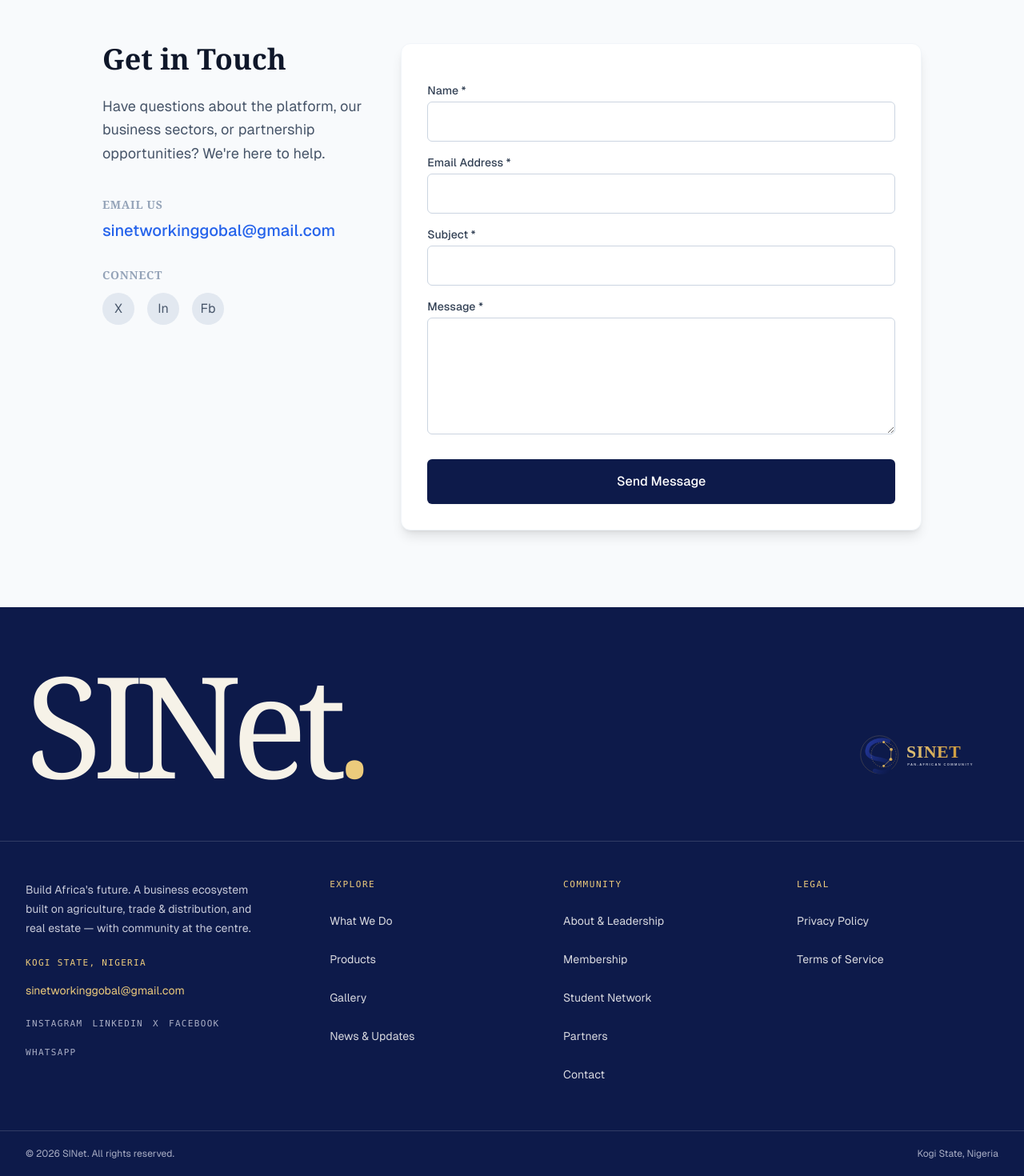
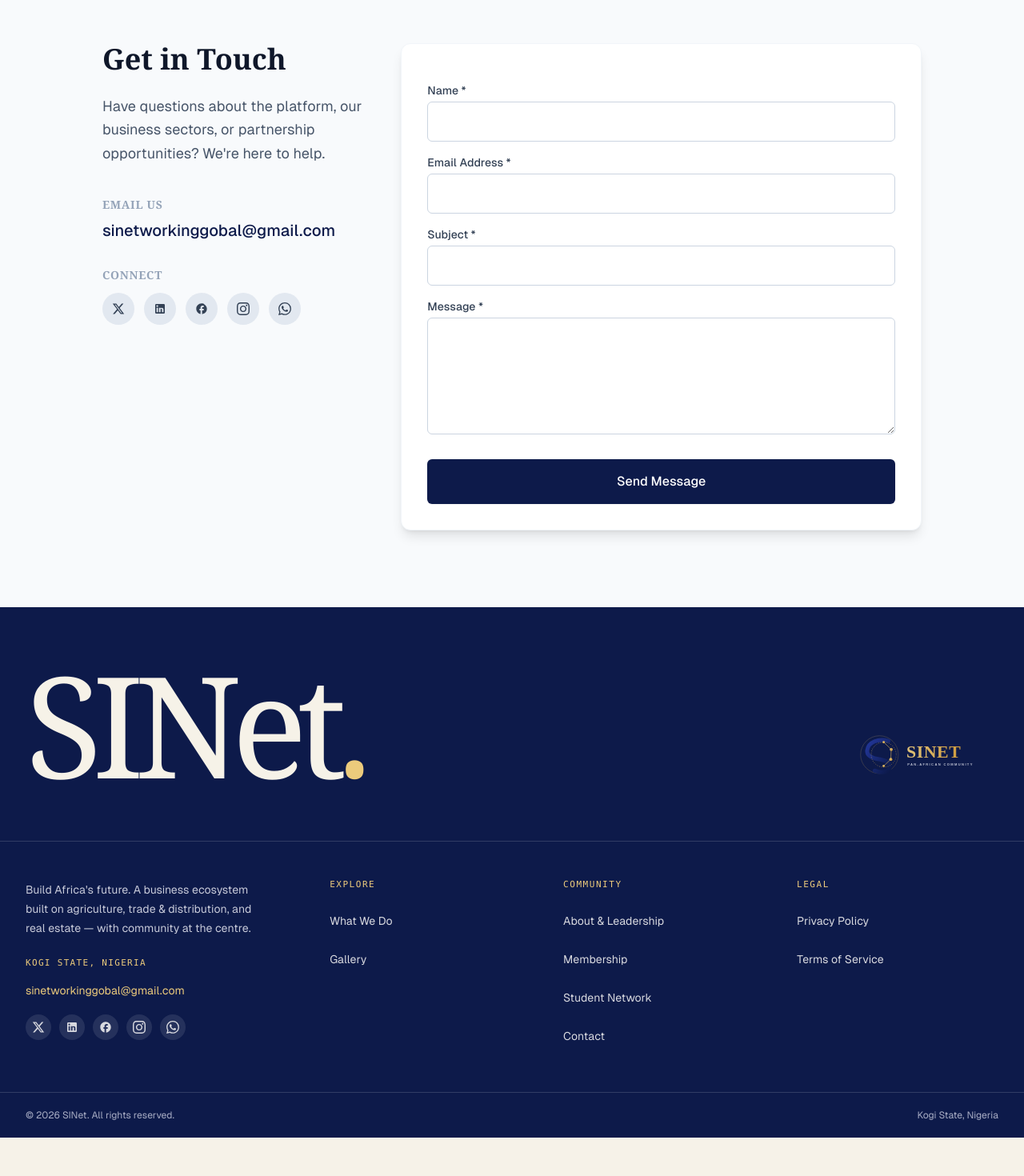
Before and after one commit to Emzy123/public-website, a Next.js app: page /contact in a window 1280 px wide. Shown: the part 152-1622 px from the top of the page at 80% size. After the commit the page ends 1574 px from the top, so only its background shows below. Built offline with nearby package versions, Linux system fonts and the light colour scheme; no server answers; the database is empty.

Commit message:
feat(config): add central site-config, accessible social icons, and nav feature flags

```diff
--- a/src/app/contact/ContactClient.tsx
+++ b/src/app/contact/ContactClient.tsx
@@ -5,11 +5,8 @@
 import { CmsMarkdown } from '@/components/cms/CmsMarkdown';
 import type { ContactPageContent, SiteSettings } from '@admin/types/content';
 
-const SOCIAL_ICONS = [
-  { key: 'x' as const, label: 'X', hrefKey: 'x' as const },
-  { key: 'linkedin' as const, label: 'In', hrefKey: 'linkedin' as const },
-  { key: 'facebook' as const, label: 'Fb', hrefKey: 'facebook' as const },
-];
+import { SocialLinksBar } from '@/components/common/SocialIcons';
+import { CONTACT_EMAIL } from '@/lib/site-config';
 
 export default function ContactClient({
   content,
@@ -20,6 +17,15 @@
   contact: SiteSettings['contact'];
   social: SiteSettings['social'];
 }) {
+  const displayEmail = contact?.email || CONTACT_EMAIL;
+  const customSocial = {
+    x: social?.x,
+    linkedin: social?.linkedin,
+    facebook: social?.facebook,
+    instagram: social?.instagram,
+    whatsapp: social?.whatsapp,
+  };
+
   return (
     <div className="pt-32 pb-24 bg-slate-50 min-h-screen">
       <div className="container mx-auto px-4 md:px-6">
@@ -36,10 +42,10 @@
                   {content.emailLabel}
                 </h3>
                 <a
-                  href={`mailto:${contact.email}`}
-                  className="text-xl font-medium text-blue-600 hover:text-blue-700 hover:underline transition-colors"
+                  href={`mailto:${displayEmail}`}
+                  className="text-xl font-medium text-[#0d1a4a] hover:text-[#d9711b] hover:underline transition-colors"
                 >
-                  {contact.email}
+                  {displayEmail}
                 </a>
               </div>
 
@@ -47,19 +53,12 @@
                 <h3 className="text-sm font-bold text-slate-400 uppercase tracking-wider mb-2">
                   {content.connectLabel}
                 </h3>
-                <div className="flex gap-4 mt-3">
-                  {SOCIAL_ICONS.filter((s) => social[s.hrefKey]).map((s) => (
-                    <a
-                      key={s.key}
-                      href={social[s.hrefKey]}
-                      target="_blank"
-                      rel="noopener noreferrer"
-                      className="w-10 h-10 rounded-full bg-slate-200 flex items-center justify-center text-slate-600 hover:bg-blue-600 hover:text-white transition-colors"
-                      aria-label={s.label}
-                    >
-                      {s.label}
-                    </a>
-                  ))}
+                <div className="mt-3">
+                  <SocialLinksBar
+                    className="flex flex-wrap gap-3"
+                    linkClassName="w-10 h-10 rounded-full bg-slate-200 flex items-center justify-center text-slate-700 hover:bg-[#0d1a4a] hover:text-[#eccb7c] transition-colors"
+                    customLinks={customSocial}
+                  />
                 </div>
               </div>
             </div>
--- /dev/null
+++ b/src/components/common/SocialIcons.tsx
@@ -0,0 +1,69 @@
+import React from 'react';
+import { SOCIAL_LINKS, type SocialKey } from '@/lib/site-config';
+
+export function SocialIconSvg({ name, className = 'w-4 h-4' }: { name: SocialKey; className?: string }) {
+  switch (name) {
+    case 'x':
+      return (
+        <svg className={className} viewBox="0 0 24 24" fill="currentColor" aria-hidden="true">
+          <path d="M18.244 2.25h3.308l-7.227 8.26 8.502 11.24H16.17l-5.214-6.817L4.99 21.75H1.68l7.73-8.835L1.254 2.25H8.08l4.713 6.231zm-1.161 17.52h1.833L7.084 4.126H5.117z" />
+        </svg>
+      );
+    case 'linkedin':
+      return (
+        <svg className={className} viewBox="0 0 24 24" fill="currentColor" aria-hidden="true">
+          <path d="M19 3a2 2 0 0 1 2 2v14a2 2 0 0 1-2 2H5a2 2 0 0 1-2-2V5a2 2 0 0 1 2-2h14m-.5 15.5v-5.3a3.26 3.26 0 0 0-3.26-3.26c-.85 0-1.84.52-2.28 1.3v-1.11h-2.79v8.37h2.79v-4.93c0-.77.62-1.4 1.39-1.4a1.4 1.4 0 0 1 1.4 1.4v4.93h2.75M6.88 8.56a1.68 1.68 0 0 0 1.68-1.68c0-.93-.75-1.69-1.68-1.69a1.69 1.69 0 0 0-1.69 1.69c0 .93.76 1.68 1.69 1.68m1.39 9.94v-8.37H5.5v8.37h2.77z" />
+        </svg>
+      );
+    case 'facebook':
+      return (
+        <svg className={className} viewBox="0 0 24 24" fill="currentColor" aria-hidden="true">
+          <path d="M22 12c0-5.52-4.48-10-10-10S2 6.48 2 12c0 4.84 3.44 8.87 8 9.8V15H8v-3h2V9.5C10 7.57 11.57 6 13.5 6H16v3h-2c-.55 0-1 .45-1 1v2h3v3h-3v6.95C18.05 21.45 22 17.19 22 12z" />
+        </svg>
+      );
+    case 'instagram':
+      return (
+        <svg className={className} viewBox="0 0 24 24" fill="currentColor" aria-hidden="true">
+          <path d="M12 2.163c3.204 0 3.584.012 4.85.07 3.252.148 4.771 1.691 4.919 4.919.058 1.265.069 1.645.069 4.849 0 3.205-.012 3.584-.069 4.849-.149 3.225-1.664 4.771-4.919 4.919-1.266.058-1.644.07-4.85.07-3.204 0-3.584-.012-4.849-.07-3.26-.149-4.771-1.699-4.919-4.92-.058-1.265-.07-1.644-.07-4.849 0-3.204.013-3.583.07-4.849.149-3.227 1.664-4.771 4.919-4.919 1.266-.057 1.645-.069 4.849-.069zm0-2.163c-3.259 0-3.667.014-4.947.072-4.358.2-6.78 2.618-6.98 6.98-.059 1.281-.073 1.689-.073 4.948 0 3.259.014 3.668.072 4.948.2 4.358 2.618 6.78 6.98 6.98 1.281.058 1.689.072 4.948.072 3.259 0 3.668-.014 4.948-.072 4.354-.2 6.782-2.618 6.979-6.98.059-1.28.073-1.689.073-4.948 0-3.259-.014-3.667-.072-4.947-.196-4.354-2.617-6.78-6.979-6.98-1.281-.059-1.69-.073-4.949-.073zm0 5.838c-3.403 0-6.162 2.759-6.162 6.162s2.759 6.163 6.162 6.163 6.162-2.759 6.162-6.163c0-3.403-2.759-6.162-6.162-6.162zm0 10.162c-2.209 0-4-1.79-4-4 0-2.209 1.791-4 4-4s4 1.791 4 4c0 2.21-1.791 4-4 4zm6.406-11.845c-.796 0-1.441.645-1.441 1.44s.645 1.44 1.441 1.44c.795 0 1.439-.645 1.439-1.44s-.644-1.44-1.439-1.44z" />
+        </svg>
+      );
+    case 'whatsapp':
+      return (
+        <svg className={className} viewBox="0 0 24 24" fill="currentColor" aria-hidden="true">
+          <path d="M17.472 14.382c-.297-.149-1.758-.867-2.03-.967-.273-.099-.471-.148-.67.15-.197.297-.767.966-.94 1.164-.173.199-.347.223-.644.075-.297-.15-1.255-.463-2.39-1.475-.883-.788-1.48-1.761-1.653-2.059-.173-.297-.018-.458.13-.606.134-.133.298-.347.446-.52.149-.174.198-.298.298-.497.099-.198.05-.371-.025-.52-.075-.149-.669-1.612-.916-2.207-.242-.579-.487-.5-.669-.51-.173-.008-.371-.01-.57-.01-.198 0-.52.074-.792.372-.272.297-1.04 1.016-1.04 2.479 0 1.462 1.065 2.875 1.213 3.074.149.198 2.096 3.2 5.077 4.487.709.306 1.262.489 1.694.625.712.227 1.36.195 1.871.118.571-.085 1.758-.719 2.006-1.413.248-.694.248-1.289.173-1.413-.074-.124-.272-.198-.57-.347m-5.421 7.403h-.004a9.87 9.87 0 0 1-5.031-1.378l-.361-.214-3.741.982.998-3.648-.235-.374a9.86 9.86 0 0 1-1.51-5.26c.001-5.45 4.436-9.884 9.888-9.884 2.64 0 5.122 1.03 6.988 2.898a9.825 9.825 0 0 1 2.893 6.994c-.003 5.45-4.437 9.884-9.885 9.884m8.413-18.297A11.815 11.815 0 0 0 12.05 0C5.495 0 .16 5.335.157 11.892c0 2.096.547 4.142 1.588 5.945L.057 24l6.305-1.654a11.882 11.882 0 0 0 5.683 1.448h.005c6.554 0 11.89-5.335 11.893-11.893a11.821 11.821 0 0 0-3.48-8.413z" />
+        </svg>
+      );
+  }
+}
+
+export function SocialLinksBar({
+  className = 'flex gap-3',
+  linkClassName = 'w-10 h-10 rounded-full bg-slate-200 flex items-center justify-center text-slate-700 hover:bg-[#0d1a4a] hover:text-[#eccb7c] transition-colors',
+  customLinks,
+}: {
+  className?: string;
+  linkClassName?: string;
+  customLinks?: Partial<Record<SocialKey, string>>;
+}) {
+  return (
+    <div className={className}>
+      {SOCIAL_LINKS.map((item) => {
+        const href = customLinks?.[item.key] || item.href;
+        if (!href) return null;
+        return (
+          <a
+            key={item.key}
+            href={href}
+            target="_blank"
+            rel="noopener noreferrer"
+            aria-label={item.ariaLabel}
+            className={linkClassName}
+          >
+            <SocialIconSvg name={item.key} />
+            <span className="sr-only">{item.label}</span>
+          </a>
+        );
+      })}
+    </div>
+  );
+}
--- a/src/components/home/InstitutionalHome.tsx
+++ b/src/components/home/InstitutionalHome.tsx
@@ -1,6 +1,7 @@
 'use client';
 
 import Link from 'next/link';
+import { FEATURE_FLAGS } from '@/lib/site-config';
 
 const PILLARS = [
   {
@@ -40,7 +41,11 @@
         <div className="mt-9 flex flex-col gap-3 sm:flex-row">
           <Link href="/membership" className="bg-[#0d1a4a] px-7 py-4 text-center text-sm font-bold text-white transition-colors hover:bg-[#d9711b]">Join SINet</Link>
           <Link href="/contact" className="border border-[#0d1a4a] px-7 py-4 text-center text-sm font-bold transition-colors hover:border-[#d9711b] hover:text-[#d9711b]">Partner With Us</Link>
+          {FEATURE_FLAGS.showProducts ? (
             <Link href="/products" className="border border-[#0d1a4a] px-7 py-4 text-center text-sm font-bold transition-colors hover:border-[#d9711b] hover:text-[#d9711b]">View Products</Link>
+          ) : (
+            <Link href="/sectors" className="border border-[#0d1a4a] px-7 py-4 text-center text-sm font-bold transition-colors hover:border-[#d9711b] hover:text-[#d9711b]">Explore Sectors</Link>
+          )}
         </div>
       </div>
     </section>
@@ -81,6 +86,7 @@
       </section>
 
       {/* Products & Services */}
+      {FEATURE_FLAGS.showProducts && (
         <section className="border-y border-[#0d1a4a]/20 bg-[#0d1a4a] px-4 py-14 text-[#f6f2e8] xs:px-5 md:py-20 lg:px-8">
           <div className="mx-auto max-w-[1180px] lg:grid lg:grid-cols-2 lg:gap-12">
             <div>
@@ -93,14 +99,17 @@
             </div>
           </div>
         </section>
+      )}
 
       {/* Featured Projects */}
+      {FEATURE_FLAGS.showNews && (
         <section className="mx-auto max-w-[1180px] px-4 py-16 xs:px-5 md:py-24 lg:px-8">
           <p className="font-data text-[11px] uppercase tracking-[.16em] text-[#d9711b]">Featured projects</p>
           <h2 className="mt-5 font-editorial text-4xl tracking-[-.04em]">Progress you can review.</h2>
           <p className="mt-4 max-w-xl text-sm leading-7 text-[#5b554a]">Updates published as work is verified — we do not fabricate proof points.</p>
           <Link href="/news" className="mt-6 inline-flex text-sm font-bold text-[#d9711b] hover:underline">News &amp; Updates →</Link>
         </section>
+      )}
 
       {/* Gallery */}
       <section className="border-y border-[#0d1a4a]/20 bg-[#24399f] px-4 py-14 text-[#f6f2e8] xs:px-5 md:py-20 lg:px-8">
@@ -129,6 +138,7 @@
       </section>
 
       {/* Partners */}
+      {FEATURE_FLAGS.showPartners && (
         <section className="border-t border-[#0d1a4a]/20 bg-[#eee6d0] px-4 py-14 xs:px-5 md:py-20 lg:px-8">
           <div className="mx-auto max-w-[1180px] text-center">
             <p className="font-data text-[11px] uppercase tracking-[.16em] text-[#d9711b]">Partners</p>
@@ -136,6 +146,7 @@
             <Link href="/partners" className="mt-8 inline-flex text-sm font-bold text-[#0d1a4a] hover:text-[#d9711b]">Meet our partners →</Link>
           </div>
         </section>
+      )}
 
       {/* Contact CTA */}
       <section className="orange-grid bg-[#d9711b] px-4 py-14 text-[#f6f2e8] xs:px-5 md:py-20 lg:px-8">
--- a/src/components/layout/Footer.tsx
+++ b/src/components/layout/Footer.tsx
@@ -1,28 +1,37 @@
 import Link from 'next/link';
 import type { SiteSettings } from '@admin/types/content';
+import { CONTACT_EMAIL, FEATURE_FLAGS } from '@/lib/site-config';
+import { SocialLinksBar } from '@/components/common/SocialIcons';
 
 type FooterProps = { settings?: SiteSettings };
 
-const COLUMNS = [
-  {
-    title: 'Explore',
-    links: [
+export function Footer({ settings }: FooterProps) {
+  const contact = settings?.contact;
+  const social = settings?.social;
+  const brandCopy =
+    settings?.footer?.brandCopy?.trim() ||
+    'A business ecosystem built on agriculture, trade & distribution, and real estate — with community at the centre.';
+  const footerLogo = settings?.footerLogoUrl?.trim() || '/images/sinet-logo.svg';
+  const displayEmail = contact?.email || CONTACT_EMAIL;
+
+  const exploreLinks = [
     ['What We Do', '/sectors'],
-      ['Products', '/products'],
+    ...(FEATURE_FLAGS.showProducts ? [['Products', '/products']] : []),
     ['Gallery', '/gallery'],
-      ['News & Updates', '/news'],
-    ],
-  },
-  {
-    title: 'Community',
-    links: [
+    ...(FEATURE_FLAGS.showNews ? [['News & Updates', '/news']] : []),
+  ];
+
+  const communityLinks = [
     ['About & Leadership', '/about'],
     ['Membership', '/membership'],
     ['Student Network', '/student-network'],
-      ['Partners', '/partners'],
+    ...(FEATURE_FLAGS.showPartners ? [['Partners', '/partners']] : []),
     ['Contact', '/contact'],
-    ],
-  },
+  ];
+
+  const columns = [
+    { title: 'Explore', links: exploreLinks },
+    { title: 'Community', links: communityLinks },
     {
       title: 'Legal',
       links: [
@@ -32,21 +41,13 @@
     },
   ];
 
-export function Footer({ settings }: FooterProps) {
-  const contact = settings?.contact;
-  const social = settings?.social;
-  const brandCopy =
-    settings?.footer?.brandCopy?.trim() ||
-    'A business ecosystem built on agriculture, trade & distribution, and real estate — with community at the centre.';
-  const footerLogo = settings?.footerLogoUrl?.trim() || '/images/sinet-logo.svg';
-
-  const socialLinks = [
-    social?.instagram && { label: 'Instagram', href: social.instagram },
-    social?.linkedin && { label: 'LinkedIn', href: social.linkedin },
-    social?.x && { label: 'X', href: social.x },
-    social?.facebook && { label: 'Facebook', href: social.facebook },
-    social?.whatsapp && { label: 'WhatsApp', href: social.whatsapp },
-  ].filter(Boolean) as { label: string; href: string }[];
+  const customSocial = {
+    x: social?.x,
+    linkedin: social?.linkedin,
+    facebook: social?.facebook,
+    instagram: social?.instagram,
+    whatsapp: social?.whatsapp,
+  };
 
   return (
     <footer className="bg-[#0d1a4a] text-[#f6f2e8]">
@@ -71,28 +72,18 @@
           {contact?.address && (
             <p className="mt-5 font-data text-[11px] uppercase tracking-[.12em] text-[#eccb7c]">{contact.address}</p>
           )}
-          {contact?.email && (
-            <a href={`mailto:${contact.email}`} className="mt-3 block text-sm text-[#eccb7c] hover:underline">
-              {contact.email}
+          <a href={`mailto:${displayEmail}`} className="mt-3 block text-sm text-[#eccb7c] hover:underline">
+            {displayEmail}
           </a>
-          )}
-          {socialLinks.length > 0 && (
-            <div className="mt-5 flex flex-wrap gap-3">
-              {socialLinks.map((link) => (
-                <a
-                  key={link.label}
-                  href={link.href}
-                  target="_blank"
-                  rel="noopener noreferrer"
-                  className="font-data text-[11px] uppercase tracking-[.12em] text-[#a9aec5] hover:text-[#eccb7c]"
-                >
-                  {link.label}
-                </a>
-              ))}
+          <div className="mt-5">
+            <SocialLinksBar
+              className="flex flex-wrap gap-2.5"
+              linkClassName="w-8 h-8 rounded-full bg-white/10 flex items-center justify-center text-[#d8d9df] hover:bg-[#eccb7c] hover:text-[#0d1a4a] transition-colors"
+              customLinks={customSocial}
+            />
           </div>
-          )}
         </div>
-        {COLUMNS.map((column) => (
+        {columns.map((column) => (
           <div key={column.title}>
             <h2 className="mb-4 font-data text-[11px] uppercase tracking-[.14em] text-[#eccb7c]">{column.title}</h2>
             <ul className="space-y-1 text-sm text-[#d8d9df]">
--- a/src/components/layout/Header.tsx
+++ b/src/components/layout/Header.tsx
@@ -5,17 +5,9 @@
 import { usePathname } from 'next/navigation';
 import { MobileDrawer } from './MobileDrawer';
 
-const PRIMARY_NAV = [
-  { label: 'About', href: '/about' },
-  { label: 'What We Do', href: '/sectors' },
-  { label: 'Products', href: '/products' },
-  { label: 'Gallery', href: '/gallery' },
-  { label: 'News', href: '/news' },
-  { label: 'Partners', href: '/partners' },
-  { label: 'Membership', href: '/membership' },
-  { label: 'Student Network', href: '/student-network' },
-  { label: 'Contact', href: '/contact' },
-];
+import { getPrimaryNav } from '@/lib/site-config';
+
+const PRIMARY_NAV = getPrimaryNav();
 
 const DEFAULT_LOGO = '/images/logo-icon.svg';
 
--- /dev/null
+++ b/src/lib/site-config.ts
@@ -0,0 +1,101 @@
+/**
+ * Central site configuration for SINet.
+ * Defines canonical domain, contact details, social channels, and feature flags.
+ */
+
+export const SITE_URL = 'https://www.sinet.africa';
+
+// Single source of truth for the contact email.
+// Defaults to domain address hello@sinet.africa; overridable via RESEND_CONTACT_TO_EMAIL.
+export const CONTACT_EMAIL =
+  process.env.RESEND_CONTACT_TO_EMAIL?.trim() || 'hello@sinet.africa';
+
+export const CONTACT_PHONE = '+234 916 410 7049';
+export const CONTACT_PHONE_RAW = 'tel:+2349164107049';
+export const CONTACT_WHATSAPP = 'https://wa.me/2349028239706';
+export const CONTACT_WHATSAPP_DISPLAY = '0902 823 9706';
+export const REGISTERED_ADDRESS = 'Kogi State, Nigeria';
+
+/**
+ * Feature flags for sections currently awaiting real verified content.
+ * Flip to true once substantive entries/catalog are published.
+ */
+export const FEATURE_FLAGS = {
+  showNews: false,      // "No public posts yet"
+  showPartners: false,  // Awaiting real institutional partner roster
+  showProducts: false,  // Awaiting verified goods inventory
+} as const;
+
+export type SocialKey = 'x' | 'linkedin' | 'facebook' | 'instagram' | 'whatsapp';
+
+export interface SocialLinkItem {
+  key: SocialKey;
+  label: string;
+  ariaLabel: string;
+  href: string;
+}
+
+export const SOCIAL_LINKS: readonly SocialLinkItem[] = [
+  {
+    key: 'x',
+    label: 'X',
+    ariaLabel: 'Follow SINet on X (formerly Twitter)',
+    href: 'https://twitter.com/SINet_Africa',
+  },
+  {
+    key: 'linkedin',
+    label: 'LinkedIn',
+    ariaLabel: 'Connect with SINet on LinkedIn',
+    href: 'https://linkedin.com/company/sinet-africa',
+  },
+  {
+    key: 'facebook',
+    label: 'Facebook',
+    ariaLabel: 'Follow SINet on Facebook',
+    href: 'https://facebook.com/sinet.africa',
+  },
+  {
+    key: 'instagram',
+    label: 'Instagram',
+    ariaLabel: 'Follow SINet on Instagram',
+    href: 'https://instagram.com/sinet.africa',
+  },
+  {
+    key: 'whatsapp',
+    label: 'WhatsApp',
+    ariaLabel: 'Chat with SINet on WhatsApp',
+    href: 'https://wa.me/2349028239706',
+  },
+] as const;
+
+/**
+ * Dynamically filtered primary navigation based on feature flags.
+ */
+export function getPrimaryNav(): { label: string; href: string }[] {
+  const nav = [
+    { label: 'About', href: '/about' },
+    { label: 'What We Do', href: '/sectors' },
+  ];
+
+  if (FEATURE_FLAGS.showProducts) {
+    nav.push({ label: 'Products', href: '/products' });
+  }
+
+  nav.push({ label: 'Gallery', href: '/gallery' });
+
+  if (FEATURE_FLAGS.showNews) {
+    nav.push({ label: 'News', href: '/news' });
+  }
+
+  if (FEATURE_FLAGS.showPartners) {
+    nav.push({ label: 'Partners', href: '/partners' });
+  }
+
+  nav.push(
+    { label: 'Membership', href: '/membership' },
+    { label: 'Student Network', href: '/student-network' },
+    { label: 'Contact', href: '/contact' }
+  );
+
+  return nav;
+}
```
Lines whose indentation alone changed are shown as unchanged.
